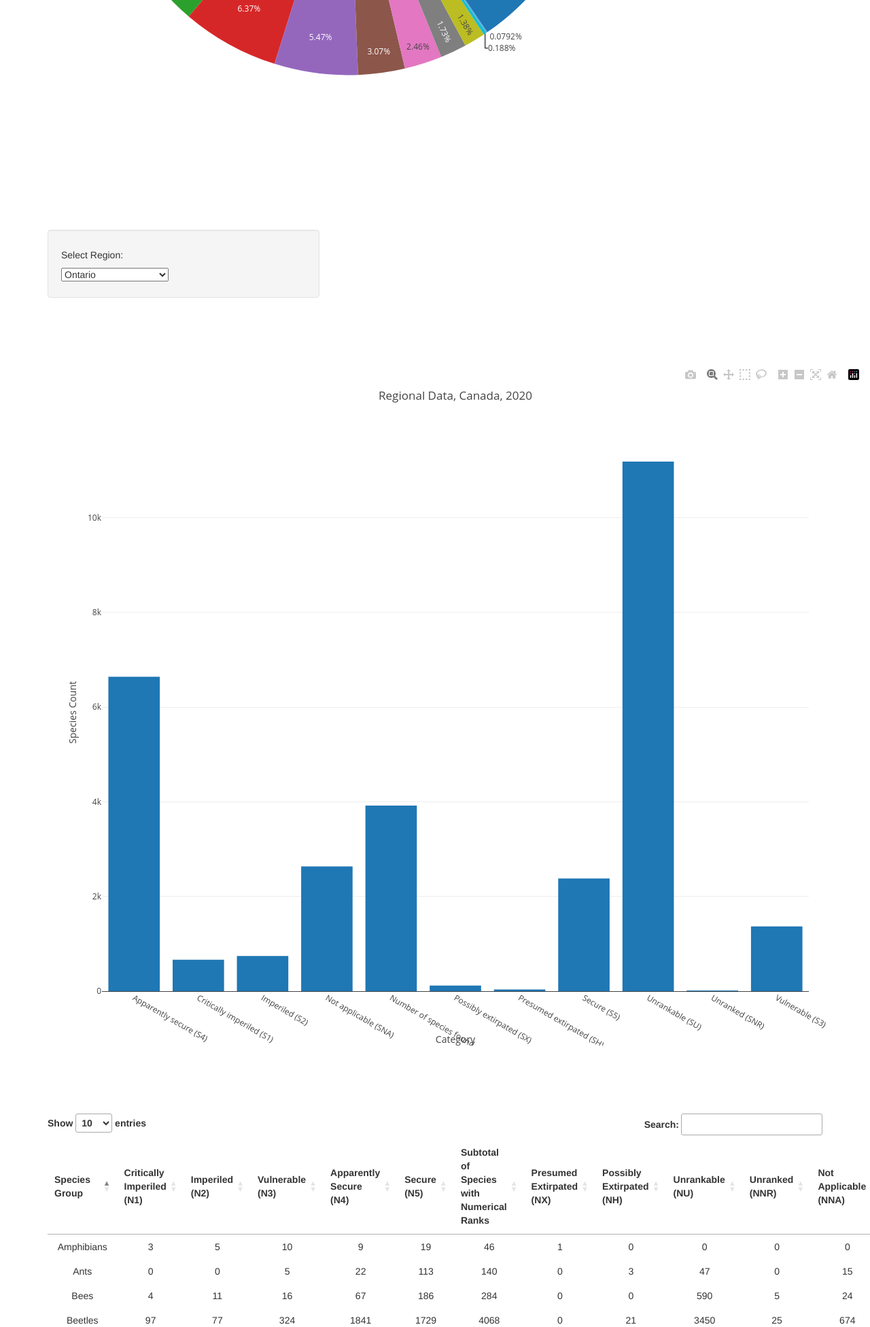
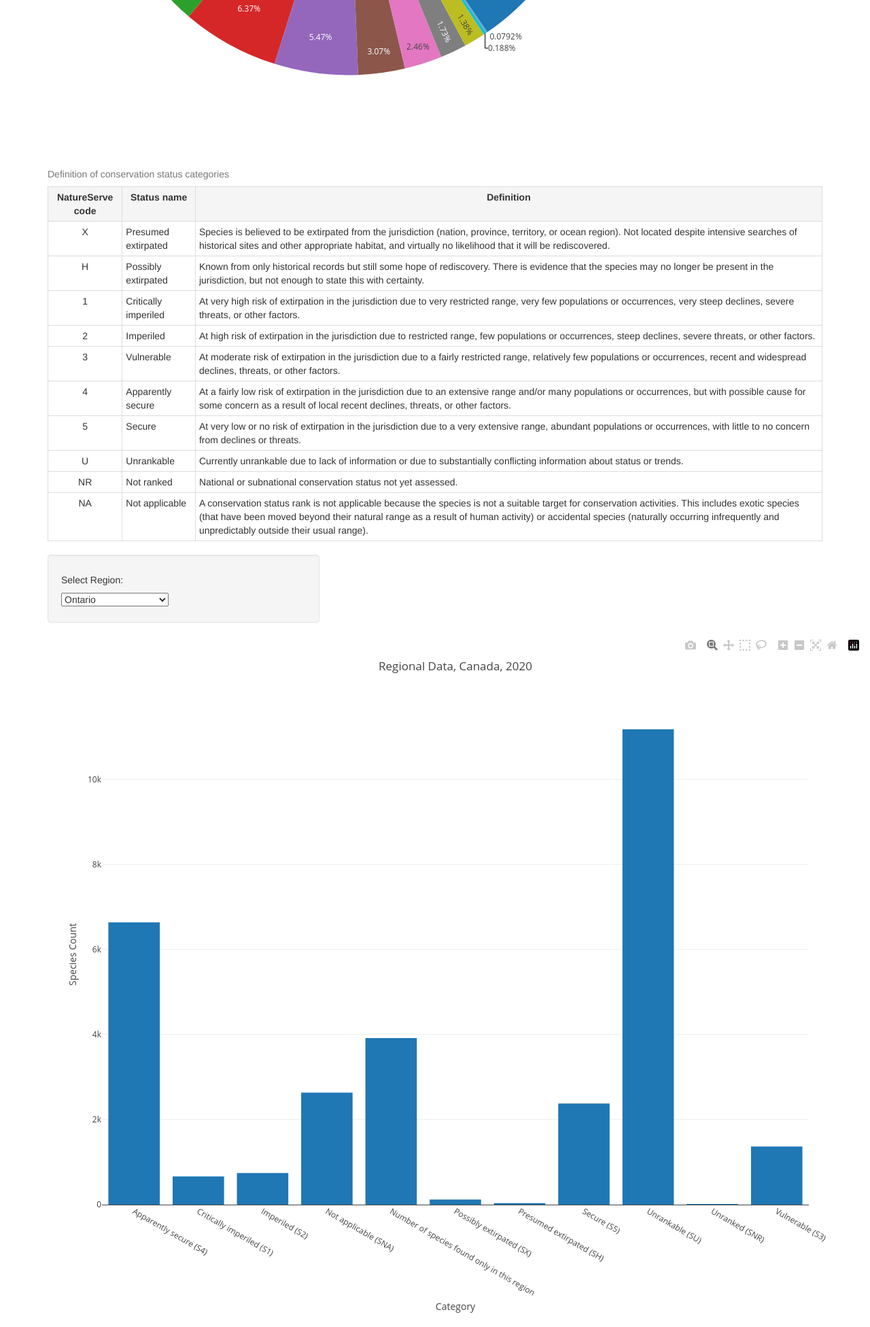
Before and after one commit to kristianrafuse/Project-3-Canadian-Biodiversity-and-Global-Forest-Decline, a Flask app: page / in a window 1280 px wide; the page is wider, and only the part inside the window is pictured. Shown: the part 2902-4854 px from the top of that part at 68% size. Run offline with Flask 3, Linux system fonts and the light colour scheme; some libraries are stand-ins or nearby versions.

Commit message:
work. definitions imported

```diff
--- a/static/js/app.js
+++ b/static/js/app.js
@@ -101,7 +101,9 @@ $(document).ready(function() {
     // Create the layout for the bar chart
     const barLayout = {
       title: 'Regional Data, Canada, 2020',
-      xaxis: { title: 'Category' },
+      xaxis: { title: 'Category',
+              automargin: true,
+    },
       yaxis: { title: 'Species Count' },
       width: 1200,
       height: 1000
--- a/templates/index.html
+++ b/templates/index.html
@@ -37,14 +37,55 @@
     </div>
 
     <div class="row">
-      <div class="col-md-5 full-width text-center" style="margin-bottom: 100px;">
+      <div class="col-md-5 full-width text-center">
         <div id="pie1"></div>
       </div>
     </div>
 
+<!-- block below taken directly from 'https://www.canada.ca/en/environment-climate-change/services/environmental-indicators/general-status-wild-species.html#status-assessment' -->
+    <div class="table-responsive section">
+      <table class="table table-bordered table-responsive table-hover table-condensed">
+<caption>Definition of conservation status categories</caption>
+<tbody><tr class="active"><th style="text-align: center;" scope="col"><strong>NatureServe code </strong></th>
+<th style="text-align: center;" scope="col"><strong>Status name </strong></th>
+<th style="text-align: center;" scope="col"><strong>Definition </strong></th>
+</tr><tr><td class="text-center">X</td>
+<td>Presumed extirpated</td>
+<td>Species is believed to be extirpated from the jurisdiction (nation, province, territory, or ocean region). Not located despite intensive searches of historical sites and other appropriate habitat, and virtually no likelihood that it will be rediscovered.</td>
+</tr><tr><td class="text-center">H</td>
+<td>Possibly extirpated</td>
+<td>Known from only historical records but still some hope of rediscovery. There is evidence that the species may no longer be present in the jurisdiction, but not enough to state this with certainty.</td>
+</tr><tr><td class="text-center">1</td>
+<td>Critically imperiled</td>
+<td>At very high risk of extirpation in the jurisdiction due to very restricted range, very few populations or occurrences, very steep declines, severe threats, or other factors.</td>
+</tr><tr><td class="text-center">2</td>
+<td>Imperiled</td>
+<td>At high risk of extirpation in the jurisdiction due to restricted range, few populations or occurrences, steep declines, severe threats, or other factors.</td>
+</tr><tr><td class="text-center">3</td>
+<td>Vulnerable</td>
+<td>At moderate risk of extirpation in the jurisdiction due to a fairly restricted range, relatively few populations or occurrences, recent and widespread declines, threats, or other factors.</td>
+</tr><tr><td class="text-center">4</td>
+<td>Apparently secure</td>
+<td>At a fairly low risk of extirpation in the jurisdiction due to an extensive range and/or many populations or occurrences, but with possible cause for some concern as a result of local recent declines, threats, or other factors.</td>
+</tr><tr><td class="text-center">5</td>
+<td>Secure</td>
+<td>At very low or no risk of extirpation in the jurisdiction due to a very extensive range, abundant populations or occurrences, with little to no concern from declines or threats.</td>
+</tr><tr><td class="text-center">U</td>
+<td>Unrankable</td>
+<td>Currently unrankable due to lack of information or due to substantially conflicting information about status or trends.</td>
+</tr><tr><td class="text-center">NR</td>
+<td>Not ranked</td>
+<td>National or subnational conservation status not yet assessed.</td>
+</tr><tr><td class="text-center">NA</td>
+<td>Not applicable</td>
+<td>A conservation status rank is not applicable because the species is not a suitable target for conservation activities. This includes exotic species (that have been moved beyond their natural range as a result of human activity) or accidental species (naturally occurring infrequently and unpredictably outside their usual range).</td>
+</tr></tbody></table>
+<!-- ^^^^^ taken directly from 'https://www.canada.ca/en/environment-climate-change/services/environmental-indicators/general-status-wild-species.html#status-assessment' ^^^^^-->
+
+</div>
     <div class="row">
       <div class="col-md-2">
-        <div class="well" style="width: 400px; height: 100px; margin-bottom: 100px;">
+        <div class="well" style="width: 400px; height: 100px;">
           <h5>Select Region:</h5>
           <select id="selDataset" onchange="optionChanged(this.value)"></select>
         </div>
```
Also changed, not shown: README.md, app.py (line endings or trailing spaces).
